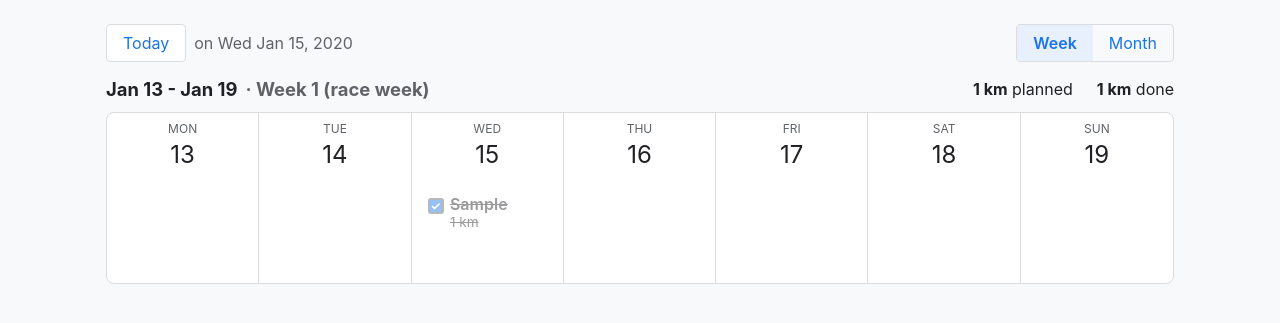
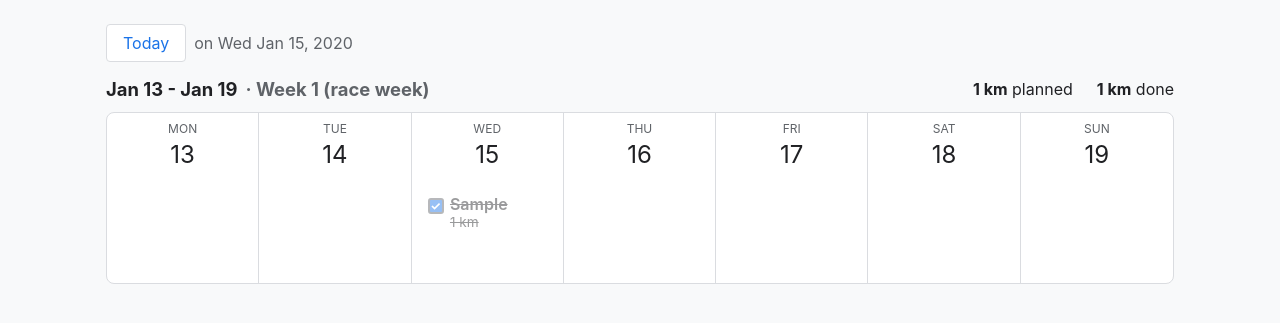
Before and after one commit to HaoSophareth/cs162-ai-app, a Flask app: page / in a window 1280 px wide. Shown: the part 46-369 px from the top of the page. Run offline with Flask 3, Linux system fonts and the light colour scheme; a user stored in the database is signed in; tables that the repository leaves empty hold one stand-in row (values such as "Sample post").

Commit message:
Build 2: neutral race time hints, remove month view (re-prompt)

```diff
--- a/engineering_build/main.py
+++ b/engineering_build/main.py
@@ -12,6 +12,8 @@ main_bp = Blueprint("main", __name__)
 
 DISTANCES = {"5k": "5k", "10k": "10k", "half": "Half marathon", "marathon": "Marathon"}
 BEST_TIME_FIELDS = {"best_5k": "5k", "best_10k": "10k", "best_half": "Half marathon", "best_full": "Marathon"}
+# Format hint shown in each time box. Either format is accepted in any box.
+BEST_TIME_FORMAT = {"best_5k": "mm:ss", "best_10k": "mm:ss", "best_half": "h:mm:ss", "best_full": "h:mm:ss"}
 # Which race distance each best-time column is for (the marathon column is best_full).
 BEST_TIME_DISTANCE = {"best_5k": "5k", "best_10k": "10k", "best_half": "half", "best_full": "marathon"}
 # The plan form is split into three steps, in this order. Each one names the form
@@ -56,7 +58,7 @@ def parse_number(text, kind=float):
 
 
 def parse_duration(text):
-    # "25:30" (mm:ss) or "1:45:00" (h:mm:ss) -> seconds. Raises ValueError if malformed.
+    # "mm:ss" or "h:mm:ss" -> seconds. Raises ValueError if malformed.
     parts = text.split(":")
     if len(parts) not in (2, 3) or not all(p.isdigit() for p in parts):
         raise ValueError
@@ -235,7 +237,7 @@ def parse_plan_form(form):
             try:
                 best_times[field] = parse_duration(form[field])
             except ValueError:
-                errors["experience"].append(f"{label} time should look like 25:30 or 1:45:00.")
+                errors["experience"].append(f"Write your {label} time as mm:ss or h:mm:ss.")
 
     values = {
         "has_run_before": has_run_before,
@@ -351,7 +353,8 @@ def plan_step(step):
 
     return render_template("setup.html", step=step, steps=PLAN_STEPS, last_step=LAST_STEP,
                            form=answers, plan=plan, days=DAYS, distances=DISTANCES,
-                           recommended=RECOMMENDED_WEEKS, best_time_fields=BEST_TIME_FIELDS)
+                           recommended=RECOMMENDED_WEEKS, best_time_fields=BEST_TIME_FIELDS,
+                           best_time_format=BEST_TIME_FORMAT)
 
 
 def finish_plan(plan, values):
@@ -463,50 +466,6 @@ def week():
         this_monday=this_monday,
         today=today,
         total_weeks=total_plan_weeks(plan) if plan else None,
-        month=today.strftime("%Y-%m"),
-        distances=DISTANCES,
-    )
-
-
-@main_bp.route("/month")
-@login_required
-def month():
-    plan = get_active_plan()
-    today = date.today()
-    first = parse_date((request.args.get("month") or "") + "-01") or today.replace(day=1)
-    next_first = (first + timedelta(days=32)).replace(day=1)
-    last = next_first - timedelta(days=1)
-
-    # The grid starts on the Monday before the 1st and ends on the Sunday after
-    # the last day, so every row is a full week like in Google Calendar.
-    grid_start = monday_of(first)
-    grid_end = monday_of(last) + timedelta(days=6)
-    runs = runs_between(plan, grid_start, grid_end)
-
-    rows = []
-    week_start = grid_start
-    while week_start <= grid_end:
-        days = [week_start + timedelta(days=i) for i in range(7)]
-        rows.append({
-            "week_start": week_start,
-            "week_number": plan_week_number(plan, week_start),
-            "days": [{"date": d, "runs": [r for r in runs if r.date == d]} for d in days],
-        })
-        week_start += timedelta(days=7)
-
-    # Totals only count runs inside this month, not the grey days from next to it.
-    month_runs = [r for r in runs if first <= r.date <= last]
-    return render_template(
-        "month.html",
-        plan=plan,
-        rows=rows,
-        first=first,
-        today=today,
-        planned_km=sum(r.distance_km for r in month_runs),
-        done_km=sum(r.distance_km for r in month_runs if r.done),
-        prev_month=(first - timedelta(days=1)).strftime("%Y-%m"),
-        next_month=next_first.strftime("%Y-%m"),
-        week_link=week_view_url(week_anchor(first)),
         distances=DISTANCES,
     )
 
--- a/engineering_build/static/style.css
+++ b/engineering_build/static/style.css
@@ -91,13 +91,10 @@ legend { font-weight: 600; padding: 0 0.3rem; }
 }
 .button.secondary { color: #1a73e8; background: #fff; border-color: #dadce0; }
 
-/* Calendar toolbar (shared by week and month views) */
+/* Calendar toolbar */
 .calendar-toolbar { display: flex; justify-content: space-between; align-items: center; flex-wrap: wrap; gap: 1rem; }
 .week-nav { display: flex; align-items: center; gap: 0.5rem; }
 .week-nav h1 { margin: 0 0 0 0.5rem; }
-.view-toggle { display: flex; border: 1px solid #dadce0; border-radius: 4px; overflow: hidden; }
-.view-toggle a, .view-toggle span { padding: 0.5rem 1rem; text-decoration: none; }
-.view-toggle .active { background: #e8f0fe; color: #1a73e8; font-weight: 600; }
 
 /* Week view */
 .week-header { display: flex; justify-content: space-between; align-items: center; flex-wrap: wrap; gap: 1rem; margin-bottom: 0.75rem; }
@@ -181,26 +178,6 @@ legend { font-weight: 600; padding: 0 0.3rem; }
 .checkbox:focus-visible .box { outline: 2px solid #1a73e8; outline-offset: 2px; }
 .checkbox.labeled { font-weight: 600; }
 
-/* Month view: a narrow week-number column, then 7 day columns. */
-.month-grid {
-  display: grid;
-  grid-template-columns: 2.5rem repeat(7, 1fr);
-  background: #fff;
-  border: 1px solid #dadce0;
-  border-radius: 8px;
-  overflow: hidden;
-}
-.month-day-name { padding: 0.5rem; font-size: 0.75rem; text-transform: uppercase; color: #5f6368; text-align: center; border-bottom: 1px solid #dadce0; }
-.month-week-number { display: flex; justify-content: center; padding-top: 0.6rem; font-size: 0.75rem; color: #5f6368; text-decoration: none; border-top: 1px solid #dadce0; }
-.month-week-number:hover { background: #f1f3f4; }
-.month-cell { min-height: 110px; padding: 0.3rem; border-top: 1px solid #dadce0; border-left: 1px solid #dadce0; }
-.month-cell .day-number { display: block; font-size: 0.85rem; width: 1.6rem; height: 1.6rem; line-height: 1.6rem; margin: 0 auto 0.3rem; }
-.month-cell.other-month { background: #f8f9fa; }
-.month-cell.other-month .day-number { color: #9aa0a6; }
-.run-card.compact { align-items: center; gap: 0.3rem; padding: 0.15rem 0.35rem; margin-bottom: 0.25rem; font-size: 0.75rem; }
-.run-card.compact .run-link { white-space: nowrap; overflow: hidden; text-overflow: ellipsis; }
-.run-card.compact .checkbox .box { width: 0.8rem; height: 0.8rem; font-size: 0.6rem; line-height: 0.65rem; }
-
 /* Run detail */
 .run-title { display: flex; align-items: center; gap: 1rem; border-left: 6px solid var(--run-color); padding-left: 0.75rem; margin-bottom: 1rem; }
 .run-title h1 { margin: 0; }
--- a/engineering_build/templates/setup.html
+++ b/engineering_build/templates/setup.html
@@ -30,12 +30,12 @@
 
         {# Hidden by CSS when "No" is picked; the server also ignores these for new runners. #}
         <div class="best-times">
-          <p class="muted">Recent times (optional), as mm:ss or h:mm:ss</p>
+          <p class="muted">Recent times (optional)</p>
           <div class="time-grid">
             {% for field, label in best_time_fields.items() %}
-              <label>{{ label }}
+              <label>{{ label }} <span class="muted">({{ best_time_format[field] }})</span>
                 <input type="text" name="{{ field }}" value="{{ form[field] }}"
-                       placeholder="{{ '25:30' if field == 'best_5k' else '1:45:00' }}">
+                       placeholder="{{ best_time_format[field] }}">
               </label>
             {% endfor %}
           </div>
--- a/engineering_build/templates/week.html
+++ b/engineering_build/templates/week.html
@@ -9,10 +9,6 @@
         {{ distances[plan.race_distance] }} on {{ plan.race_date.strftime('%a %b') }} {{ plan.race_date.day }}, {{ plan.race_date.year }}
       </span>
     {% endif %}
-  </div>
-  <div class="view-toggle">
-    <span class="active">Week</span>
-    <a href="{{ url_for('main.month', month=month) }}">Month</a>
   </div>
 </div>
 
```
Also changed, not shown: engineering_build/templates/month.html (deleted, +0 -64 lines), engineering_build/README.md.
